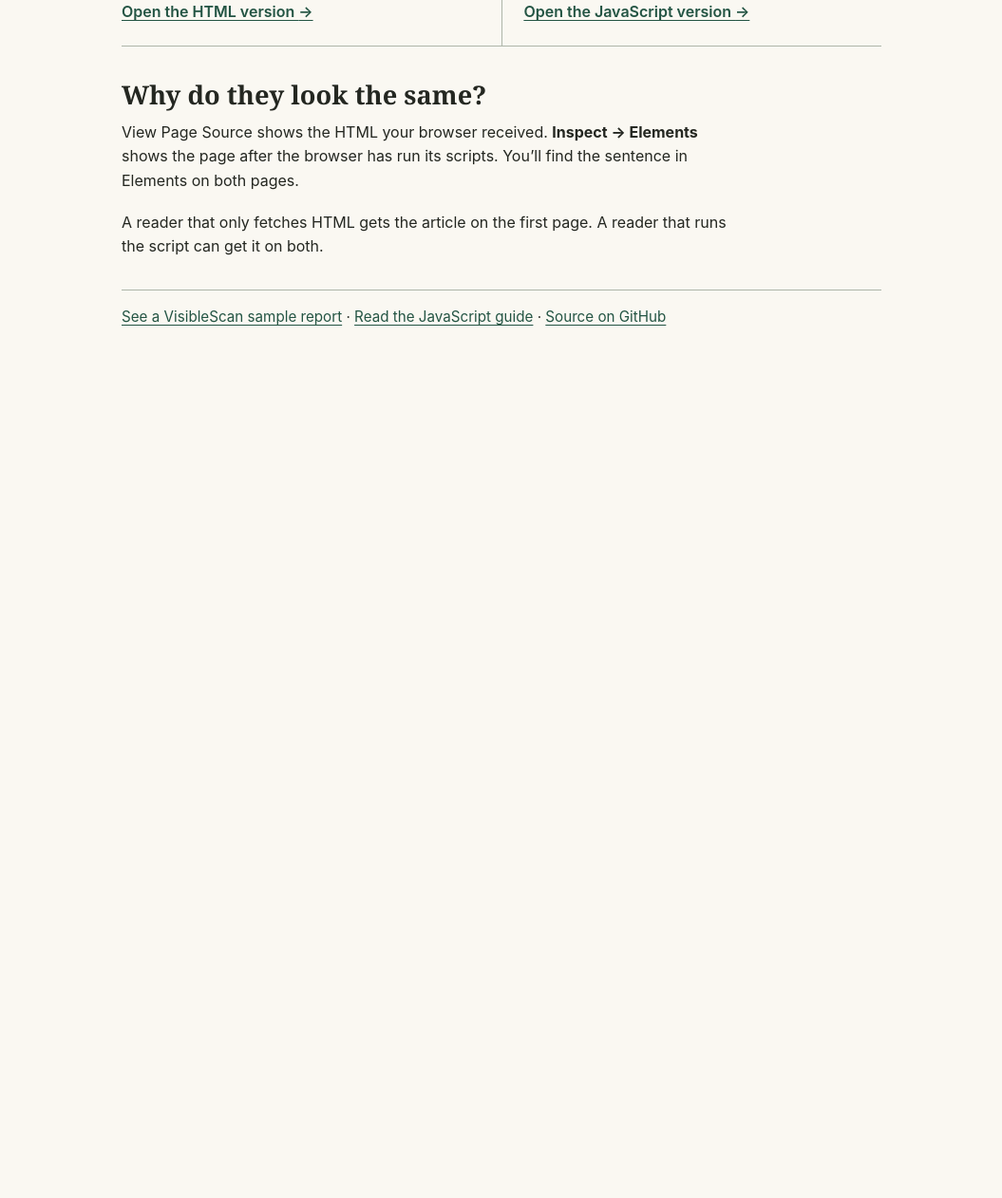
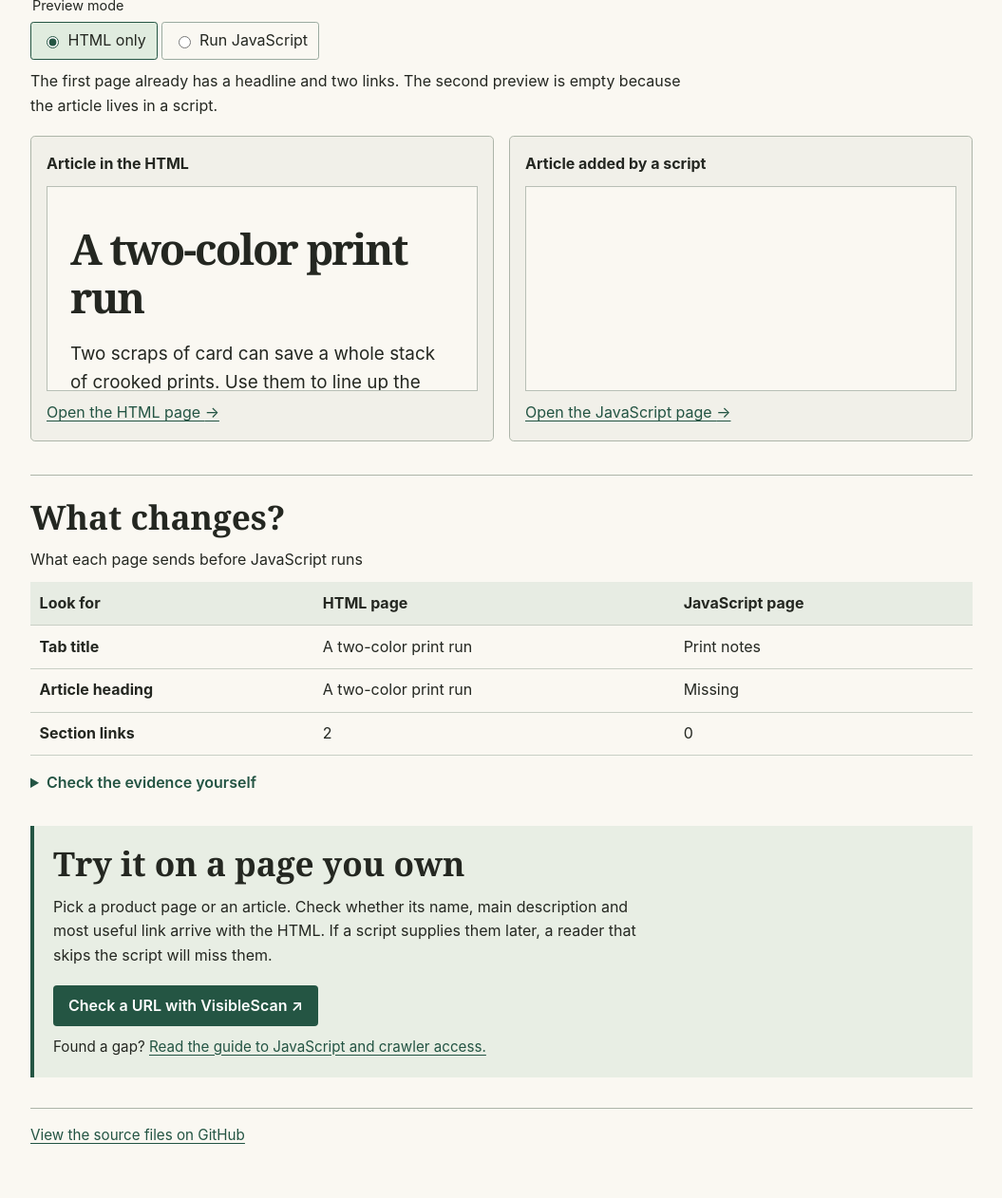
Before and after one commit to Invonear/html-before-and-after-js, a plain HTML site: page index.html in a window 1280 px wide. Shown: the part 526-1788 px from the top of the page at 95% size, without its empty margins (112-1167 px from the left). Before the commit the page ends 975 px from the top, so only its background shows below. Drawn offline with Linux system fonts and the light colour scheme.

Commit message:
Make the HTML comparison interactive and surface the VisibleScan report

```diff
--- /dev/null
+++ b/comparison.js
@@ -0,0 +1,20 @@
+const modePicker = document.getElementById("mode");
+const observation = document.getElementById("observation");
+const scriptedPreview = document.querySelector('iframe[src="rendered.html"]');
+
+modePicker.hidden = false;
+function updatePreview() {
+  const enabled = modePicker.querySelector("input:checked").value === "on";
+  if (enabled) {
+    scriptedPreview.removeAttribute("sandbox");
+  } else {
+    scriptedPreview.setAttribute("sandbox", "allow-same-origin");
+  }
+  // Sandbox changes take effect on navigation. Reload the actual example.
+  scriptedPreview.src = "rendered.html";
+  observation.textContent = enabled
+    ? "Both previews now show the same article. The script added the headline, text and links to the second page."
+    : "The first page already has a headline and two links. The second preview is empty because the article lives in a script.";
+}
+modePicker.addEventListener("change", updatePreview);
+window.addEventListener("pageshow", updatePreview);
--- a/index.html
+++ b/index.html
@@ -3,29 +3,66 @@
 <head>
   <meta charset="utf-8">
   <meta name="viewport" content="width=device-width, initial-scale=1">
-  <title>One article, two ways to load it</title>
+  <title>Can a crawler read the article? · VisibleScan</title>
+  <meta name="description" content="Compare two pages that look identical. Switch JavaScript on and off to see what each page sends in its original HTML.">
+  <link rel="icon" href="data:,">
   <link rel="stylesheet" href="style.css">
+  <script src="comparison.js" defer></script>
 </head>
 <body>
   <main class="guide">
-    <h1>One article, two ways to load it</h1>
-    <p class="intro">Both pages show the same short guide to printmaking. Open each one, then use <strong>View Page Source</strong> and look for “Print the lighter ink first.”</p>
-    <div class="pair">
-      <section>
-        <h2>HTML</h2>
-        <p>The server sends the article with the page. You can read it with JavaScript turned off.</p>
-        <a href="initial.html">Open the HTML version <span aria-hidden="true">→</span></a>
-      </section>
-      <section>
-        <h2>JavaScript</h2>
-        <p>The server sends an empty article container. A script fills it in after the page arrives.</p>
-        <a href="rendered.html">Open the JavaScript version <span aria-hidden="true">→</span></a>
-      </section>
-    </div>
-    <h2>Why do they look the same?</h2>
-    <p>View Page Source shows the HTML your browser received. <strong>Inspect → Elements</strong> shows the page after the browser has run its scripts. You’ll find the sentence in Elements on both pages.</p>
-    <p>A reader that only fetches HTML gets the article on the first page. A reader that runs the script can get it on both.</p>
-    <footer><a href="https://visiblescan.com/sample-report">See a VisibleScan sample report</a> · <a href="https://visiblescan.com/guides/javascript-and-ai-readability">Read the JavaScript guide</a> · <a href="https://github.com/Invonear/html-before-and-after-js">Source on GitHub</a></footer>
+    <header class="hero">
+      <h1>Can a crawler read the article?</h1>
+      <p class="intro">These two pages look identical in a browser. Only one sends the article in its HTML. Switch JavaScript on to see the other one fill in.</p>
+      <a class="report-link" href="https://visiblescan.com/sample-report">See a VisibleScan sample report <span aria-hidden="true">↗</span></a>
+    </header>
+
+    <section class="experiment" aria-labelledby="compare">
+      <h2 id="compare">Compare the pages</h2>
+      <fieldset id="mode" hidden>
+        <legend>Preview mode</legend>
+        <label><input type="radio" name="mode" value="off" checked> HTML only</label>
+        <label><input type="radio" name="mode" value="on"> Run JavaScript</label>
+      </fieldset>
+      <p id="observation" aria-live="polite">The first page already has a headline and two links. The second preview is empty because the article lives in a script.</p>
+      <div class="previews">
+        <section>
+          <h3>Article in the HTML</h3>
+          <iframe src="initial.html" sandbox="allow-same-origin" title="Preview of the article sent in HTML"></iframe>
+          <a href="initial.html">Open the HTML page <span aria-hidden="true">→</span></a>
+        </section>
+        <section>
+          <h3>Article added by a script</h3>
+          <iframe src="rendered.html" sandbox="allow-same-origin" title="Preview of the article added by JavaScript"></iframe>
+          <a href="rendered.html">Open the JavaScript page <span aria-hidden="true">→</span></a>
+        </section>
+      </div>
+    </section>
+
+    <section class="reading">
+      <h2>What changes?</h2>
+      <table>
+        <caption>What each page sends before JavaScript runs</caption>
+        <thead><tr><th scope="col">Look for</th><th scope="col">HTML page</th><th scope="col">JavaScript page</th></tr></thead>
+        <tbody>
+          <tr><th scope="row">Tab title</th><td>A two-color print run</td><td>Print notes</td></tr>
+          <tr><th scope="row">Article heading</th><td>A two-color print run</td><td>Missing</td></tr>
+          <tr><th scope="row">Section links</th><td>2</td><td>0</td></tr>
+        </tbody>
+      </table>
+      <details>
+        <summary>Check the evidence yourself</summary>
+        <p>Open either page above and choose <strong>View Page Source</strong>. Search for “Print the lighter ink first.” Only the HTML page contains that sentence. Now open <strong>Inspect → Elements</strong> with JavaScript enabled. The sentence is there on both pages.</p>
+      </details>
+    </section>
+
+    <section class="takeaway">
+      <h2>Try it on a page you own</h2>
+      <p>Pick a product page or an article. Check whether its name, main description and most useful link arrive with the HTML. If a script supplies them later, a reader that skips the script will miss them.</p>
+      <a class="action" href="https://visiblescan.com/">Check a URL with VisibleScan <span aria-hidden="true">↗</span></a>
+      <p class="further">Found a gap? <a href="https://visiblescan.com/guides/javascript-and-ai-readability">Read the guide to JavaScript and crawler access.</a></p>
+    </section>
+    <footer><a href="https://github.com/Invonear/html-before-and-after-js">View the source files on GitHub</a></footer>
   </main>
 </body>
 </html>
--- a/style.css
+++ b/style.css
@@ -16,14 +16,36 @@ p { max-width: 64ch; margin: .6rem 0 1.15rem; }
 .intro { font-size: 1.18rem; }
 a { color: #235443; text-underline-offset: .18em; }
 a:focus-visible { outline: 3px solid #235443; outline-offset: 4px; }
-.pair { display: grid; grid-template-columns: 1fr 1fr; margin: 2.25rem 0; border-block: 1px solid #adb5a9; }
-.pair section { padding: 1.4rem 1.4rem 1.4rem 0; }
-.pair section + section { padding-left: 1.4rem; border-left: 1px solid #adb5a9; }
-.pair h2 { margin-top: 0; }
-.pair a { font-weight: 600; }
 footer, nav { border-top: 1px solid #adb5a9; padding-top: 1rem; margin-top: 2rem; }
 footer { font-size: .95rem; }
-@media (max-width: 38rem) {
-  .pair { grid-template-columns: 1fr; }
-  .pair section + section { padding-left: 0; border-left: 0; border-top: 1px solid #adb5a9; }
+.guide { width: min(100% - 2.5rem, 62rem); margin-top: clamp(1.8rem, 5vw, 4rem); }
+.hero { border-top: .35rem solid #245543; padding-top: 1.4rem; }
+.hero h1 { max-width: 20ch; }
+.hero .intro { max-width: 55ch; }
+.report-link, .action { display: inline-block; background: #245543; color: white; padding: .55rem 1rem; border-radius: .25rem; font-weight: 600; text-decoration: none; }
+.report-link:hover, .action:hover { background: #143d2f; text-decoration: underline; }
+.experiment, .reading { margin-top: 2.2rem; padding-top: 1.5rem; border-top: 1px solid #adb5a9; }
+.guide h2 { margin: 0 0 .8rem; font-size: clamp(1.8rem, 4vw, 2.2rem); }
+fieldset { padding: 0; margin: 0; border: 0; }
+legend { font-size: .9rem; margin-bottom: .4rem; }
+fieldset label { display: inline-flex; align-items: center; gap: .4rem; padding: .4rem .7rem; border: 1px solid #9baba0; border-radius: .2rem; cursor: pointer; }
+fieldset label:has(input:checked) { background: #e0ecdf; border-color: #245543; }
+input { accent-color: #245543; }
+#observation { max-width: 70ch; }
+.previews { display: grid; grid-template-columns: repeat(2,minmax(0,1fr)); gap: 1rem; }
+.previews section { min-width: 0; padding: 1rem; border: 1px solid #adb5a9; border-radius: .3rem; background: #f1f0e9; }
+.previews h3 { margin: 0 0 .65rem; font-size: 1rem; }
+iframe { display: block; width: 100%; height: 13.5rem; border: 1px solid #b8bfb6; background: #faf8f2; margin-bottom: .65rem; }
+table { border-collapse: collapse; width: 100%; text-align: left; }
+caption { text-align: left; margin: 0 0 .65rem; }
+th, td { padding: .6rem; border-bottom: 1px solid #c8cfc5; vertical-align: top; }
+thead { background: #e7ece3; }
+details { margin: 1rem 0; }
+summary { cursor: pointer; color: #235443; font-weight: 600; }
+.takeaway { margin-top: 2rem; border-left: .25rem solid #245543; padding: 1.25rem; background: #e8eee4; }
+.further { margin-bottom: 0; font-size: .95rem; }
+@media (max-width: 40rem) {
+  .previews { grid-template-columns: 1fr; }
+  iframe { height: 9rem; }
+  th, td { padding: .45rem .3rem; }
 }
```
Also changed, not shown: 1 other file.
